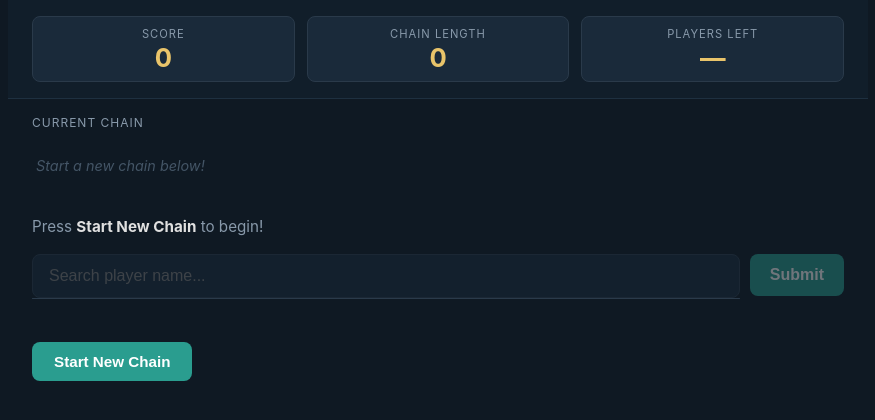
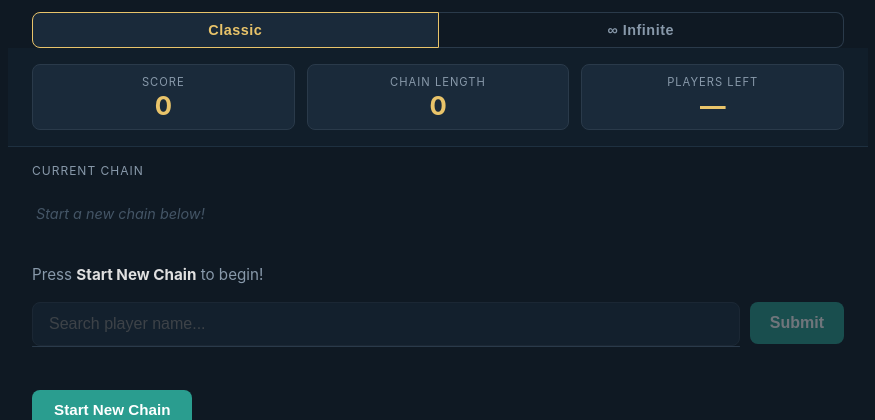
Before and after one commit to orion-hoch/fantasy-game-demo, a Flask app: page /chain in a window 1280 px wide. Shown: the part 71-491 px from the top of the page, without its empty margins (202-1077 px from the left). Run offline with Flask 3, Linux system fonts and the light colour scheme.

Commit message:
Add wrong-answer link breakdown and Infinite mode
Wrong answer now shows per-link pass/fail:
- Green checkmark for each category the player DID satisfy
- Red X for the specific link(s) that failed

Infinite mode:
- Mode toggle (Classic | Infinite) at top of chain page
- On wrong guess: chain transitions to "Was a teammate of [wrong player]"
- Scans all seasons/teams the wrong player played on
- Auto-advances after 4s or click button to continue immediately
- Falls back to fresh chain if no teammates found in DB

New backend:
- /api/chain/teammate_start POST — builds teammate category for any player
- /api/chain/guess now returns link_results [{label, passed}] on wrong answer
- chain_categories: check_player_against_chain(), get_teammate_category()

Co-Authored-By: Claude Sonnet 4.6 <noreply@anthropic.com>

```diff
--- a/app.py
+++ b/app.py
@@ -215,16 +215,32 @@ def chain_guess():
             "examples": [],
         })
     else:
-        # Wrong answer: return up to 3 examples
-        examples = list(valid_players)[:3]
+        # Wrong answer: return per-link breakdown + examples
+        link_results = cc.check_player_against_chain(conn, player_guess, chain)
+        examples = sorted(list(valid_players))[:3]
         conn.close()
         return jsonify({
             "correct": False,
             "valid_count": len(valid_players),
             "next_category": None,
             "chain_length": chain_length,
-            "examples": sorted(examples),
+            "examples": examples,
+            "link_results": link_results,
         })
+
+
+@app.route("/api/chain/teammate_start", methods=["POST"])
+def chain_teammate_start():
+    data = request.get_json(force=True)
+    player = (data.get("player") or "").strip()
+    if not player:
+        return jsonify({"error": "Missing player"}), 400
+    conn = get_db()
+    cat = cc.get_teammate_category(conn, player)
+    conn.close()
+    if not cat:
+        return jsonify({"error": f"No teammates found for {player}"}), 404
+    return jsonify({"category": cat, "valid_count": cat["valid_count"]})
 
 
 @app.route("/api/chain/search")
--- a/chain_categories.py
+++ b/chain_categories.py
@@ -567,3 +567,38 @@ def search_players(conn, term):
         (like, like, like),
     ).fetchall()
     return [r[0] for r in rows]
+
+
+def check_player_against_chain(conn, player, chain):
+    """Return per-link pass/fail for a player against a chain.
+
+    Returns a list of dicts: [{label, passed}, ...]
+    """
+    results = []
+    for link in chain:
+        cat = _CAT_BY_ID.get(link["id"])
+        if not cat:
+            results.append({"label": link.get("label", link["id"]), "passed": False})
+            continue
+        players = cat["players"](conn, link.get("value", ""))
+        results.append({
+            "label": _format_label(cat, link.get("value", "")),
+            "passed": player in players,
+        })
+    return results
+
+
+def get_teammate_category(conn, player):
+    """Build a 'teammate of X' starting category for a given player."""
+    cat = _CAT_BY_ID.get("teammate")
+    if not cat:
+        return None
+    players = cat["players"](conn, player)
+    if not players:
+        return None
+    return {
+        "id": "teammate",
+        "value": player,
+        "label": f"Was a teammate of {player}",
+        "valid_count": len(players),
+    }
--- a/static/chain.css
+++ b/static/chain.css
@@ -4,6 +4,33 @@
     max-width: 860px;
     margin: 0 auto;
     padding: 0 0 40px;
+}
+
+/* Mode toggle */
+#mode-toggle {
+    display: flex;
+    gap: 0;
+    padding: 12px 24px 0;
+}
+.mode-btn {
+    flex: 1;
+    padding: 9px 16px;
+    background: #0f1923;
+    border: 1px solid #2a3a4a;
+    color: #8899aa;
+    font-size: 0.9rem;
+    font-weight: 600;
+    cursor: pointer;
+    transition: background 0.15s, color 0.15s;
+    letter-spacing: 0.5px;
+}
+.mode-btn:first-child { border-radius: 8px 0 0 8px; }
+.mode-btn:last-child  { border-radius: 0 8px 8px 0; border-left: none; }
+.mode-btn:hover { background: #1a2a3a; color: #ccc; }
+.mode-btn.active {
+    background: #1a2a3a;
+    border-color: #e9c46a;
+    color: #e9c46a;
 }
 
 /* Header */
@@ -275,13 +302,27 @@
     color: #ff8888;
 }
 #feedback .examples {
-    margin-top: 6px;
+    margin-top: 8px;
     font-size: 0.88rem;
     color: #cc8888;
 }
 #feedback .examples strong {
     color: #ffaaaa;
 }
+#feedback .link-breakdown {
+    list-style: none;
+    padding: 0;
+    margin: 8px 0 4px;
+    display: flex;
+    flex-direction: column;
+    gap: 4px;
+}
+#feedback .link-breakdown li {
+    font-size: 0.88rem;
+    padding: 3px 0;
+}
+#feedback .link-pass { color: #4caf87; }
+#feedback .link-fail { color: #ff6666; font-weight: 600; }
 
 /* Action buttons */
 #action-area {
--- a/static/chain.js
+++ b/static/chain.js
@@ -13,6 +13,7 @@
     let selectedIndex = -1;
     let searchDebounce = null;
     let currentGuess = "";
+    let gameMode = "classic"; // "classic" | "infinite"
 
     // ── DOM references ────────────────────────────────────────────────────────
     const scoreEl = document.getElementById("score-display");
@@ -147,6 +148,14 @@
         }
     }
 
+    // ── Mode toggle ───────────────────────────────────────────────────────────
+
+    window.setMode = function (mode) {
+        gameMode = mode;
+        document.getElementById("mode-classic").classList.toggle("active", mode === "classic");
+        document.getElementById("mode-infinite").classList.toggle("active", mode === "infinite");
+    };
+
     // ── Game flow ─────────────────────────────────────────────────────────────
 
     window.startGame = function () {
@@ -187,7 +196,8 @@
         clearAdvanceTimer();
         clearFeedback();
         newChainBtn.classList.add("hidden");
-        // Keep score, reset chain
+        newChainBtn.textContent = "Start New Chain";
+        newChainBtn.onclick = window.startNewChain;
         chain = [];
         renderChain();
         lockInput();
@@ -213,6 +223,41 @@
                 newChainBtn.classList.remove("hidden");
             });
     };
+
+    function startTeammateChain(playerName) {
+        clearAdvanceTimer();
+        clearFeedback();
+        newChainBtn.classList.add("hidden");
+        chain = [];
+        renderChain();
+        lockInput();
+        promptText.innerHTML = "Finding teammates of <strong>" + escapeHtml(playerName) + "</strong>…";
+
+        fetch("/api/chain/teammate_start", {
+            method: "POST",
+            headers: { "Content-Type": "application/json" },
+            body: JSON.stringify({ player: playerName }),
+        })
+            .then(function (r) { return r.json(); })
+            .then(function (data) {
+                if (data.error) {
+                    // Fallback to fresh chain if no teammates found
+                    promptText.innerHTML = "No teammates found for " + escapeHtml(playerName) + ". Starting fresh…";
+                    setTimeout(window.startNewChain, 1500);
+                    return;
+                }
+                chain = [data.category];
+                setValidCount(data.valid_count);
+                renderChain();
+                updatePrompt();
+                unlockInput();
+                gameActive = true;
+            })
+            .catch(function () {
+                promptText.innerHTML = "Network error. Please try again.";
+                newChainBtn.classList.remove("hidden");
+            });
+    }
 
     window.submitCurrentGuess = function () {
         const guess = currentGuess || chainInput.value.trim();
@@ -279,21 +324,36 @@
                 }, 1200);
             }
         } else {
-            // Wrong answer
-            let html = "&#x2717; Wrong! <strong>" + escapeHtml(playerName) + "</strong> doesn't fit all links.";
+            // Wrong answer — show per-link breakdown
+            let html = "&#x2717; <strong>" + escapeHtml(playerName) + "</strong> doesn't fit the full chain:";
+            if (data.link_results && data.link_results.length > 0) {
+                html += "<ul class=\"link-breakdown\">";
+                data.link_results.forEach(function (r) {
+                    html += "<li class=\"" + (r.passed ? "link-pass" : "link-fail") + "\">" +
+                        (r.passed ? "&#x2713;" : "&#x2717;") + " " + escapeHtml(r.label) +
+                        "</li>";
+                });
+                html += "</ul>";
+            }
             if (data.examples && data.examples.length > 0) {
                 html += "<div class=\"examples\">Valid answers included: <strong>" +
-                    data.examples.map(escapeHtml).join(", ") +
-                    "</strong></div>";
+                    data.examples.map(escapeHtml).join(", ") + "</strong></div>";
             }
             showFeedback("wrong", html);
             gameActive = false;
-            newChainBtn.classList.remove("hidden");
 
-            // Auto-advance after 3 seconds
-            advanceTimer = setTimeout(function () {
-                startNewChain();
-            }, 3000);
+            if (gameMode === "infinite") {
+                newChainBtn.textContent = "Continue with " + escapeHtml(playerName) + "'s teammates →";
+                newChainBtn.classList.remove("hidden");
+                // Store wrong player for the teammate chain
+                newChainBtn.onclick = function () { startTeammateChain(playerName); };
+                advanceTimer = setTimeout(function () { startTeammateChain(playerName); }, 4000);
+            } else {
+                newChainBtn.textContent = "Start New Chain";
+                newChainBtn.onclick = window.startNewChain;
+                newChainBtn.classList.remove("hidden");
+                advanceTimer = setTimeout(function () { startNewChain(); }, 3000);
+            }
         }
     }
 
--- a/templates/chain.html
+++ b/templates/chain.html
@@ -16,6 +16,12 @@
             <h1>&#x26D3; Chain Game</h1>
         </div>
     </header>
+
+    <!-- Mode toggle -->
+    <div id="mode-toggle">
+        <button class="mode-btn active" id="mode-classic" onclick="setMode('classic')">Classic</button>
+        <button class="mode-btn" id="mode-infinite" onclick="setMode('infinite')">&#x221E; Infinite</button>
+    </div>
 
     <!-- Stats bar -->
     <div id="stats-bar">
```
